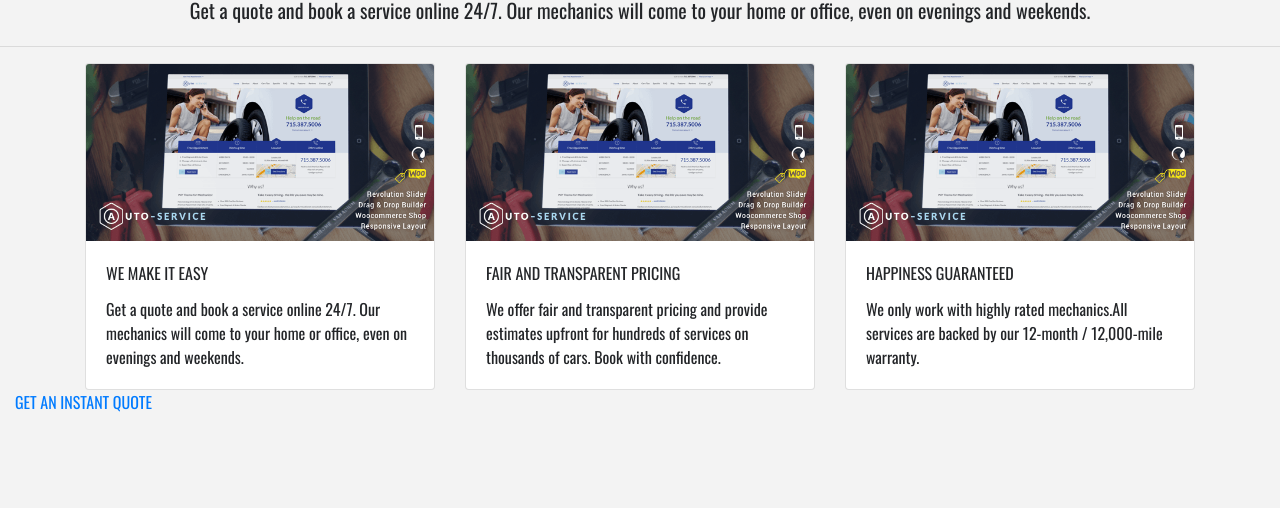
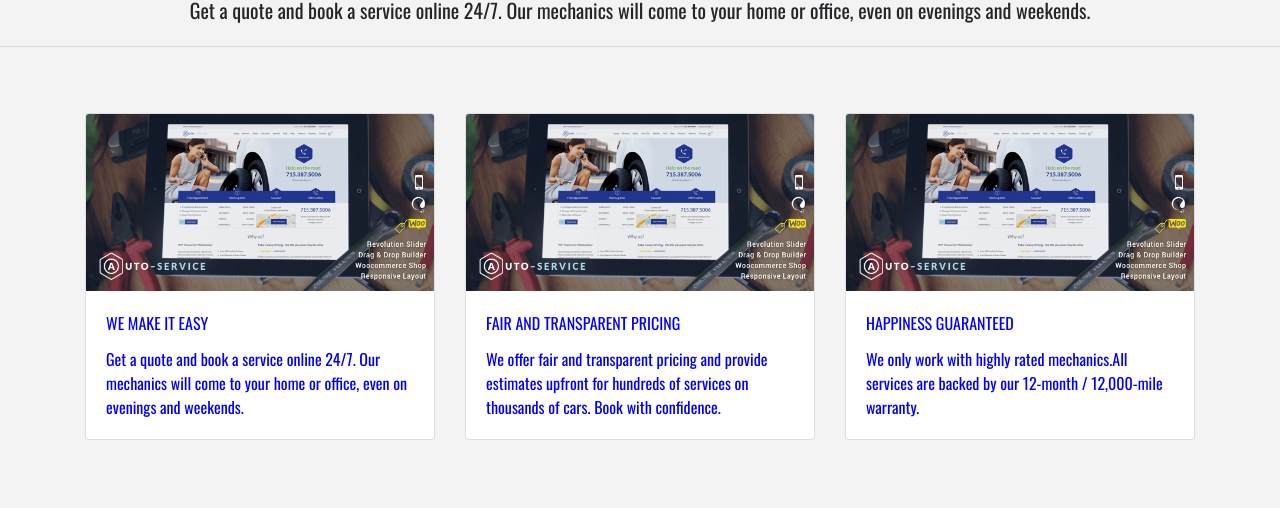
Before and after one commit to ShrutikaSingh/mechanic_web, a React (Create React App) app: page / in a window 1280 px wide. Shown: the part 1431-1939 px from the top of the page. Before the commit the page ends 1845 px from the top, so only its background shows below. Built offline with nearby package versions, Linux system fonts and the light colour scheme.

Commit message:
update cards with proper styling

```diff
--- a/src/components/cards.js
+++ b/src/components/cards.js
@@ -3,10 +3,18 @@
 import { Card, CardImg, CardText, CardBody, CardTitle, CardSubtitle, Button } from 'reactstrap';
 import pic1 from '../img/auto.png';
 
+const divStyle = {
+    color: 'blue',
+    paddingTop: '50px',
+
+    paddingBottom:'5%'
+  };
+
+
 export default class Cards extends Component{
 render(){
     return(
-        <Container>
+        <Container style={divStyle}>
             <Row>
                 <Col sm={12} lg={4}>
                     <Card2 title="WE MAKE IT EASY" body="Get a quote and book a service online 24/7. Our mechanics will come to your home or office, even on evenings and weekends."/>
@@ -29,7 +37,7 @@
         return(
 
         <Card>
-            <CardImg top width='100%' src={pic1}></CardImg>
+            <CardImg top width='100%' src={pic1}  ></CardImg>
             <CardBody>
                 <CardTitle>{this.props.title}</CardTitle>
                 <CardText>
```
